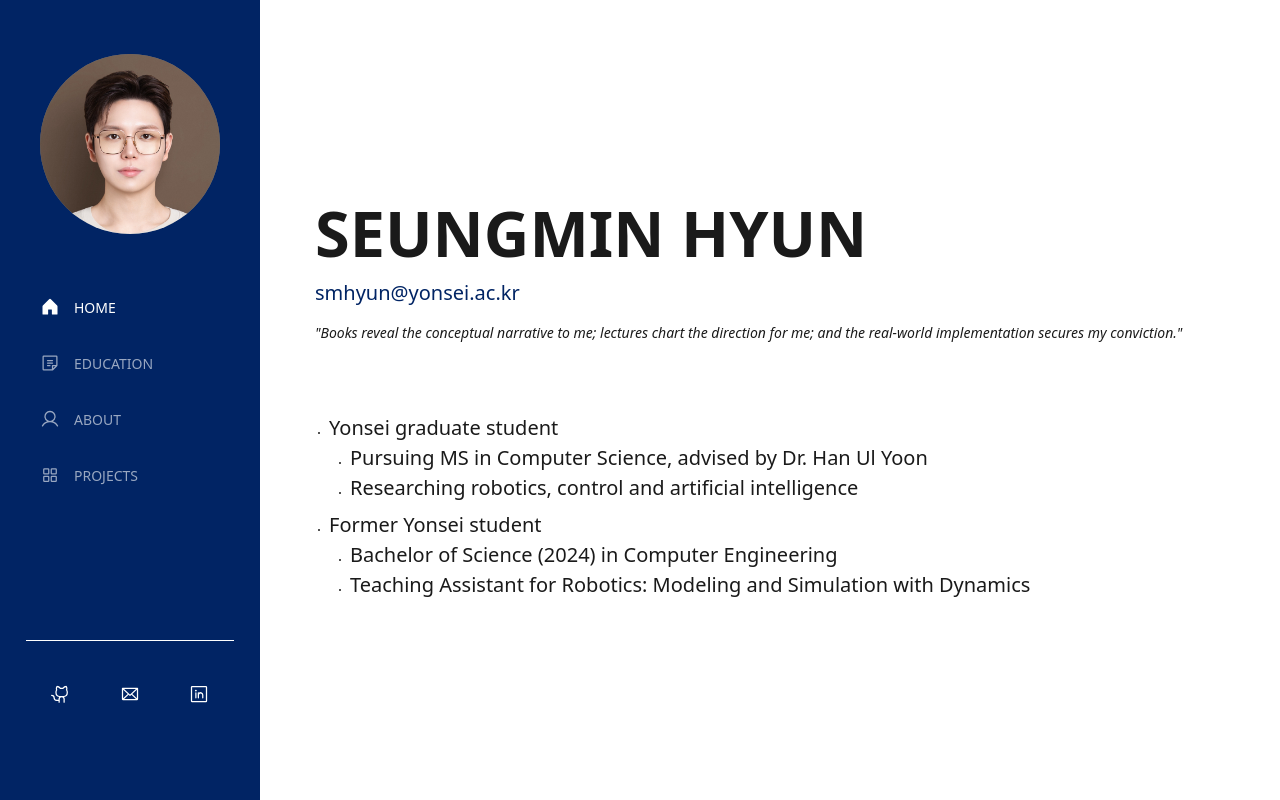
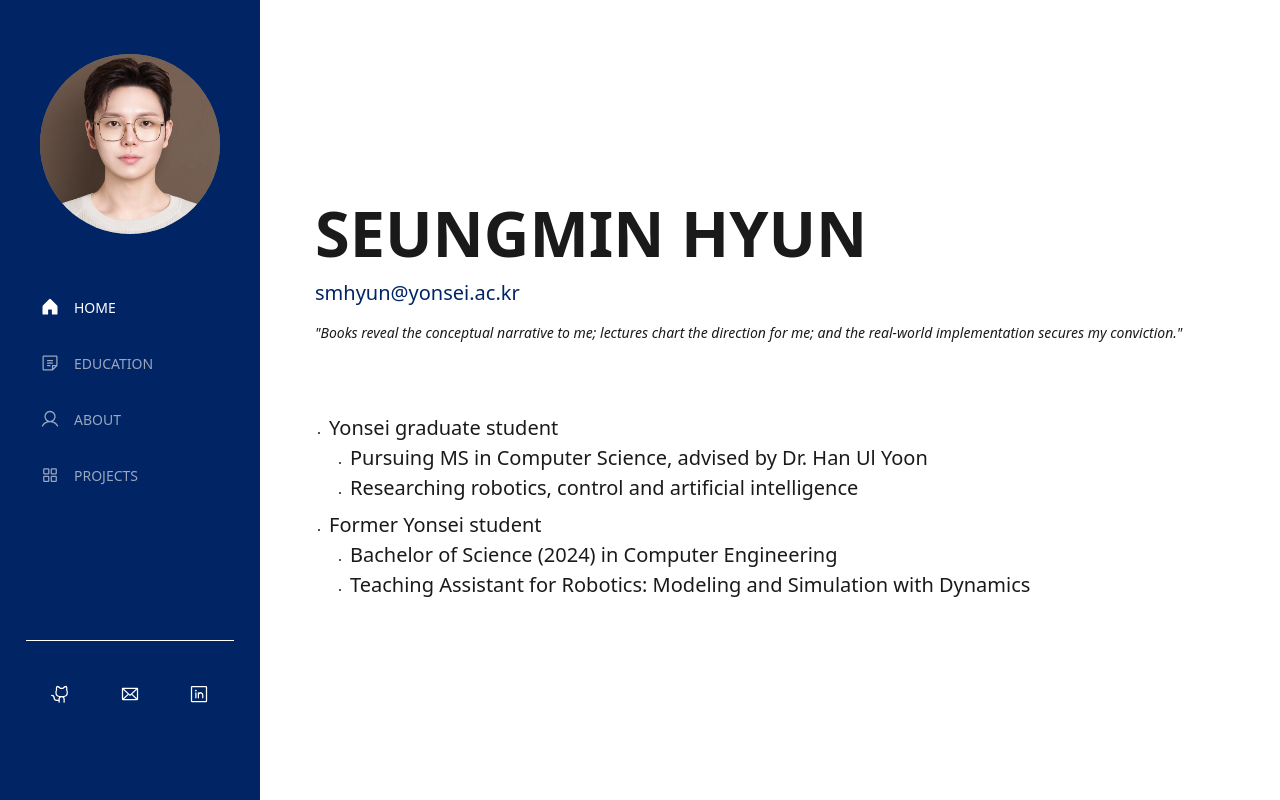
Before and after one commit to SM-Hyun/SM-Hyun.github.io, a Next.js app: page / in a window 1280 px wide. Built offline with nearby package versions, Linux system fonts and the light colour scheme.

Commit message:
Adjust avatar crop position, optimize photo

```diff
--- a/app/components/Nav.js
+++ b/app/components/Nav.js
@@ -68,7 +68,7 @@
                 src={profileImage}
                 alt="ProfileImage"
                 className="w-full h-full object-cover"
-                style={{ objectPosition: 'center 0%' }}
+                style={{ objectPosition: 'center 25%' }}
               />
             </div>
             <div className="flex flex-col">
@@ -146,7 +146,7 @@
               src={profileImage}
               alt="ProfileImage"
               className="object-cover"
-              style={{ objectPosition: 'center 0%' }}
+              style={{ objectPosition: 'center 25%' }}
             />
           </div>
           <div className="w-[80%]">
```
Also changed, not shown: public/images/profile/seungmin.JPG.
